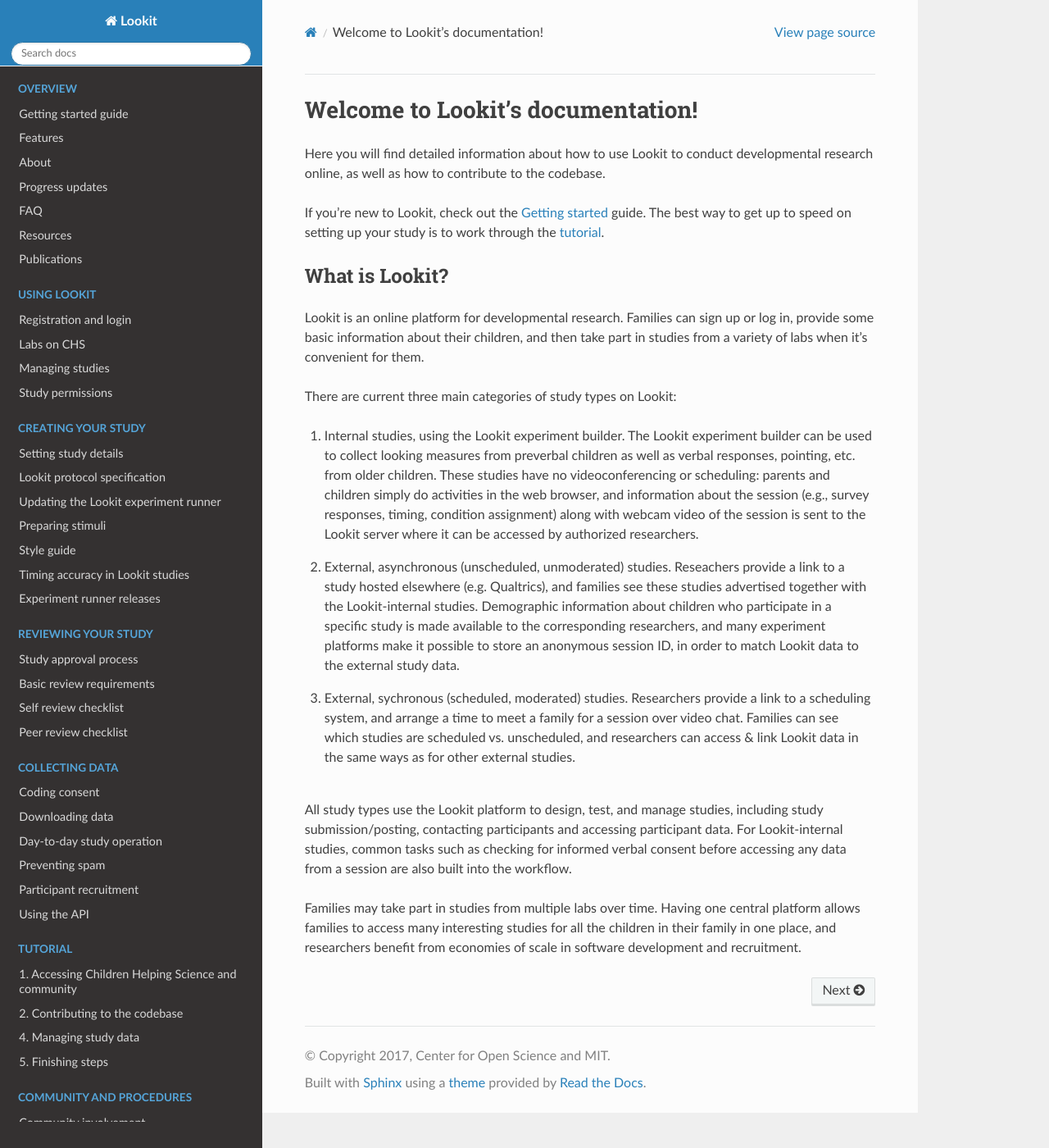
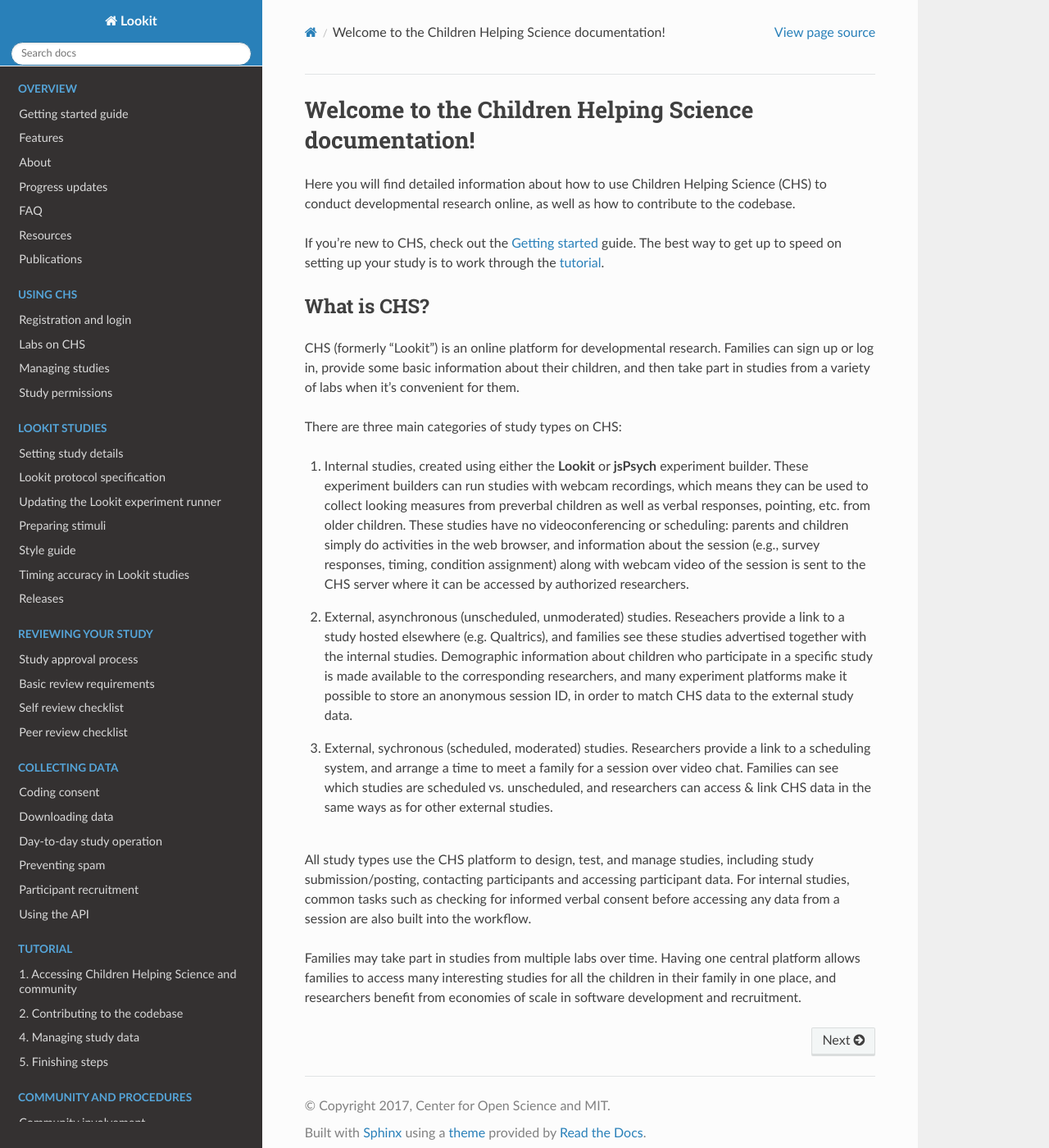
Before and after one commit to lookit/lookit-docs, a Sphinx documentation site: the page built from docs/source/index.rst, in a window 1280 px wide and 1400 px high. Shown: the whole window at 82% size. Built offline with Sphinx 7.4.7 and the Read the Docs theme 3.1.0, drawn with Linux system fonts in a browser that asks for light colours; pages that are not in the unit, such as notebooks, are missing from menus.

Commit message:
update home page and TOC with CHS vs Lookit terms and to add jsPsych experiment runner

```diff
--- a/docs/source/index.rst
+++ b/docs/source/index.rst
@@ -1,23 +1,23 @@
-Welcome to Lookit's documentation!
-==========================================
+Welcome to the Children Helping Science documentation!
+====================================================================
 
-Here you will find detailed information about how to use Lookit to conduct developmental research online, as well as how to contribute to the codebase.
+Here you will find detailed information about how to use Children Helping Science (CHS) to conduct developmental research online, as well as how to contribute to the codebase.
 
-If you're new to Lookit, check out the :ref:`Getting started <start_here>` guide. The best way to get up to speed on setting up your study is to work through the :ref:`tutorial<tutorial>`.
+If you're new to CHS, check out the :ref:`Getting started <start_here>` guide. The best way to get up to speed on setting up your study is to work through the :ref:`tutorial<tutorial>`.
 
-What is Lookit?
+What is CHS?
 ----------------
-Lookit is an online platform for developmental research. Families can sign up or log in, provide some basic information about their children, and then take part in studies from a variety of labs when it's convenient for them.
+CHS (formerly "Lookit") is an online platform for developmental research. Families can sign up or log in, provide some basic information about their children, and then take part in studies from a variety of labs when it's convenient for them.
 
-There are current three main categories of study types on Lookit:
+There are three main categories of study types on CHS:
 
-1. Internal studies, using the Lookit experiment builder. The Lookit experiment builder can be used to collect looking measures from preverbal children as well as verbal responses, pointing, etc. from older children. These studies have no videoconferencing or scheduling: parents and children simply do activities in the web browser, and information about the session (e.g., survey responses, timing, condition assignment) along with webcam video of the session is sent to the Lookit server where it can be accessed by authorized researchers.
+1. Internal studies, created using either the **Lookit** or **jsPsych** experiment builder. These experiment builders can run studies with webcam recordings, which means they can be used to collect looking measures from preverbal children as well as verbal responses, pointing, etc. from older children. These studies have no videoconferencing or scheduling: parents and children simply do activities in the web browser, and information about the session (e.g., survey responses, timing, condition assignment) along with webcam video of the session is sent to the CHS server where it can be accessed by authorized researchers.
 
-2. External, asynchronous (unscheduled, unmoderated) studies. Reseachers provide a link to a study hosted elsewhere (e.g. Qualtrics), and families see these studies advertised together with the Lookit-internal studies. Demographic information about children who participate in a specific study is made available to the corresponding researchers, and many experiment platforms make it possible to store an anonymous session ID, in order to match Lookit data to the external study data.
+2. External, asynchronous (unscheduled, unmoderated) studies. Reseachers provide a link to a study hosted elsewhere (e.g. Qualtrics), and families see these studies advertised together with the internal studies. Demographic information about children who participate in a specific study is made available to the corresponding researchers, and many experiment platforms make it possible to store an anonymous session ID, in order to match CHS data to the external study data.
 
-3. External, sychronous (scheduled, moderated) studies. Researchers provide a link to a scheduling system, and arrange a time to meet a family for a session over video chat. Families can see which studies are scheduled vs. unscheduled, and researchers can access & link Lookit data in the same ways as for other external studies.
+3. External, sychronous (scheduled, moderated) studies. Researchers provide a link to a scheduling system, and arrange a time to meet a family for a session over video chat. Families can see which studies are scheduled vs. unscheduled, and researchers can access & link CHS data in the same ways as for other external studies.
 
-All study types use the Lookit platform to design, test, and manage studies, including study submission/posting, contacting participants and accessing participant data. For Lookit-internal studies, common tasks such as checking for informed verbal consent before accessing any data from a session are also built into the workflow.
+All study types use the CHS platform to design, test, and manage studies, including study submission/posting, contacting participants and accessing participant data. For internal studies, common tasks such as checking for informed verbal consent before accessing any data from a session are also built into the workflow.
 
 Families may take part in studies from multiple labs over time. Having one central platform allows families to access many interesting studies for all the children in their family in one place, and researchers benefit from economies of scale in software development and recruitment.
 
@@ -40,7 +40,7 @@
    :maxdepth: 2
    :hidden:
    :glob:
-   :caption: Using Lookit
+   :caption: Using CHS
 
    researchers-log-in
    researchers-manage-org
@@ -51,7 +51,7 @@
    :maxdepth: 2
    :hidden:
    :glob:
-   :caption: Creating your study
+   :caption: Lookit studies
 
    researchers-set-study-fields
    researchers-create-experiment
@@ -59,7 +59,7 @@
    researchers-prep-stimuli
    researchers-style-guide
    researchers-lag-issues
-   Experiment runner releases <researchers-runner-releases>
+   Releases <researchers-runner-releases>
 
 .. toctree::
    :maxdepth: 2
```
